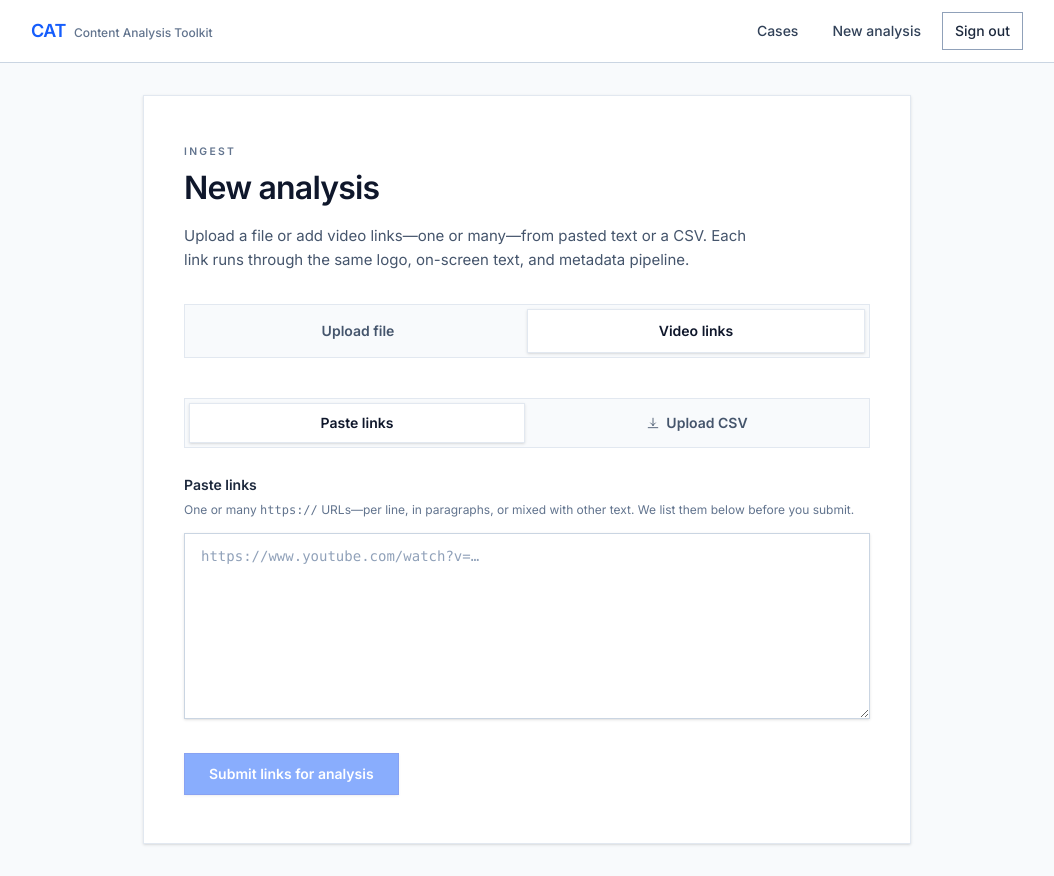
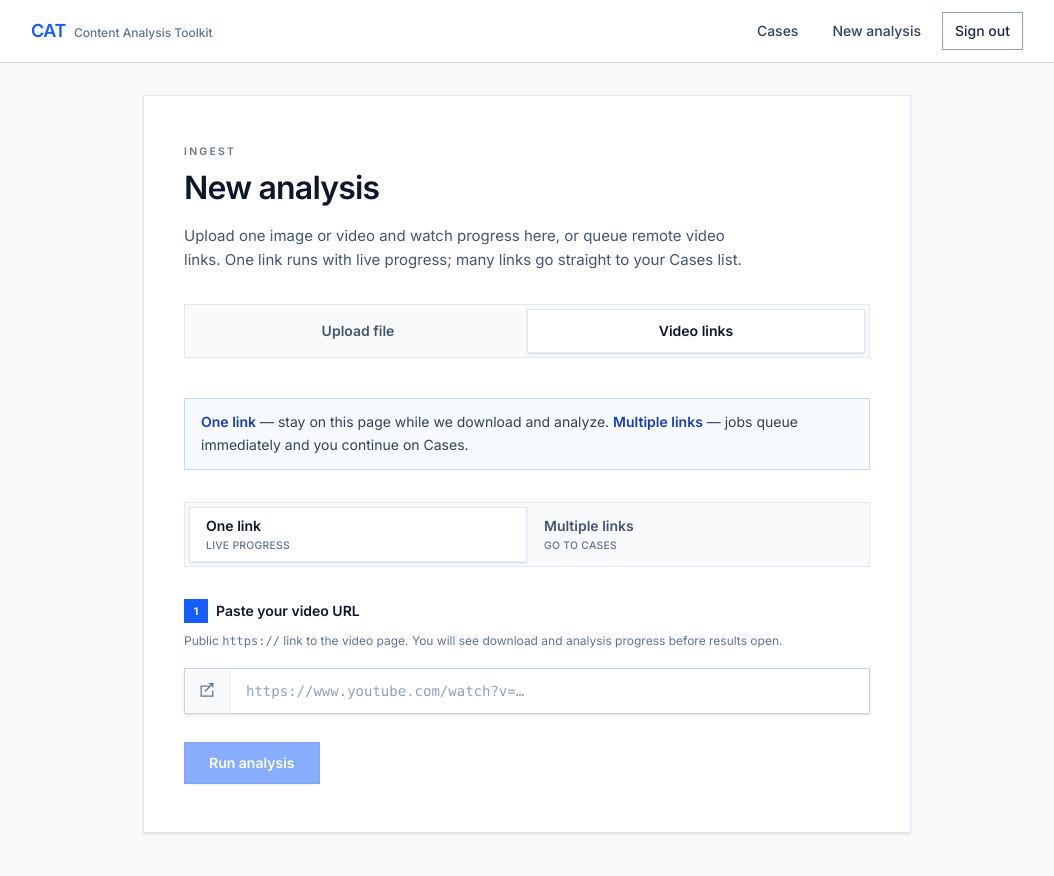
Before and after one commit to contrailsai/content_analysis_tool, a Next.js app: page /run-analysis in a window 1280 px wide. Both pictures are taken after a click on the tab "Video links". Shown: the whole page, without its empty margins (113-1167 px from the left). Built offline with nearby package versions, Linux system fonts and the light colour scheme.

Commit message:
better UI for uploading setup

```diff
--- a/app/(dashboard)/run-analysis/page.js
+++ b/app/(dashboard)/run-analysis/page.js
@@ -90,6 +90,29 @@ function UploadIcon({ className = "h-4 w-4" }) {
   );
 }
 
+function LinkIcon({ className = "h-5 w-5" }) {
+  return (
+    <svg className={className} fill="none" viewBox="0 0 24 24" stroke="currentColor" strokeWidth={1.5} aria-hidden>
+      <path
+        strokeLinecap="square"
+        strokeLinejoin="miter"
+        d="M13.5 6H5v12h14v-6M10 12l9-9m0 0v4m0-4h-4"
+      />
+    </svg>
+  );
+}
+
+function StepBadge({ n, label }) {
+  return (
+    <div className="flex items-center gap-2">
+      <span className="flex h-6 w-6 shrink-0 items-center justify-center border border-blue-600 bg-blue-600 text-[0.65rem] font-bold text-white">
+        {n}
+      </span>
+      <span className="text-sm font-semibold text-slate-900">{label}</span>
+    </div>
+  );
+}
+
 /** Snapshot of the file for overlay + multipart parity fields (validated on server). */
 function appendFileWithMetadata(formData, f) {
   formData.append("file", f, f.name);
@@ -122,6 +145,9 @@ export default function RunAnalysisPage() {
   /** Set when submitting or tracking a URL-sourced job (overlay metadata). */
   const [linkSession, setLinkSession] = useState(null);
   const [ingestMode, setIngestMode] = useState("file");
+  /** "single" = one URL with live progress; "multiple" = batch queue then Cases list. */
+  const [linkScope, setLinkScope] = useState("single");
+  const [singleLinkInput, setSingleLinkInput] = useState("");
   const [linkInputMode, setLinkInputMode] = useState("text");
   const [bulkTextInput, setBulkTextInput] = useState("");
   const [detectedUrls, setDetectedUrls] = useState([]);
@@ -129,7 +155,10 @@ export default function RunAnalysisPage() {
   const csvInputRef = useRef(null);
 
   const tracking = Boolean(trackingJobId);
-  const busy = submitting || tracking;
+  const formLocked = submitting || tracking;
+  /** Full-screen progress only for file upload or a single tracked link—not batch queue. */
+  const showProgressOverlay =
+    tracking || uploadSession != null || linkSession != null || (submitting && ingestMode === "file");
 
   const clearRunSessions = useCallback(() => {
     if (sessionPreviewRef.current) {
@@ -142,7 +171,7 @@ export default function RunAnalysisPage() {
 
   const switchIngestMode = useCallback(
     (mode) => {
-      if (busy) return;
+      if (formLocked) return;
       setIngestMode(mode);
       setError("");
       setStatus("");
@@ -150,25 +179,42 @@ export default function RunAnalysisPage() {
         setFile(null);
       }
       if (mode === "file") {
+        setLinkScope("single");
+        setSingleLinkInput("");
         setLinkInputMode("text");
         setBulkTextInput("");
         setDetectedUrls([]);
         setBulkCsvName("");
       }
     },
-    [busy],
+    [formLocked],
+  );
+
+  const switchLinkScope = useCallback(
+    (scope) => {
+      if (formLocked) return;
+      setLinkScope(scope);
+      setError("");
+      setStatus("");
+      setSingleLinkInput("");
+      setLinkInputMode("text");
+      setBulkTextInput("");
+      setDetectedUrls([]);
+      setBulkCsvName("");
+    },
+    [formLocked],
   );
 
   const switchLinkInputMode = useCallback(
     (mode) => {
-      if (busy) return;
+      if (formLocked) return;
       setLinkInputMode(mode);
       setError("");
       setDetectedUrls([]);
       setBulkCsvName("");
       setBulkTextInput("");
     },
-    [busy],
+    [formLocked],
   );
 
   const runUrlDetection = useCallback((text) => {
@@ -191,7 +237,7 @@ export default function RunAnalysisPage() {
   function onCsvInputChange(e) {
     const f = e.target.files?.[0];
     e.target.value = "";
-    if (!f || busy) return;
+    if (!f || formLocked) return;
     setError("");
     const name = f.name || "upload.csv";
     const lower = name.toLowerCase();
@@ -211,6 +257,57 @@ export default function RunAnalysisPage() {
     };
     reader.onerror = () => setError("Could not read the CSV file.");
     reader.readAsText(f);
+  }
+
+  async function onSubmitSingleLink(e) {
+    e.preventDefault();
+    setError("");
+    setStatus("");
+    const trimmed = singleLinkInput.trim();
+    if (!trimmed) {
+      setError("Enter a video link starting with https://");
+      return;
+    }
+    const urls = extractHttpsUrls(trimmed);
+    const href = urls[0] || null;
+    if (!href) {
+      setError("Enter a valid https:// URL.");
+      return;
+    }
+    if (urls.length > 1) {
+      setError("Only one link at a time here. Switch to “Multiple links” to queue several.");
+      return;
+    }
+    setSubmitting(true);
+    setLinkSession({ sourceUrl: href });
+    try {
+      const res = await fetch("/api/analysis/jobs", {
+        method: "POST",
+        headers: { "Content-Type": "application/json" },
+        body: JSON.stringify({ source_url: href }),
+      });
+      const data = await res.json().catch(() => ({}));
+      if (!res.ok) {
+        setLinkSession(null);
+        setError(data.error || "Something went wrong.");
+        return;
+      }
+      const jobId = data.job_id;
+      if (!jobId || typeof jobId !== "string") {
+        setLinkSession(null);
+        setError("Missing job id from server.");
+        return;
+      }
+      setSingleLinkInput("");
+      setStatus("Queued for analysis…");
+      setTrackingJobId(jobId);
+      router.refresh();
+    } catch {
+      setLinkSession(null);
+      setError("Network error. Check your connection and try again.");
+    } finally {
+      setSubmitting(false);
+    }
   }
 
   async function onSubmitBulkLinks(e) {
@@ -359,29 +456,29 @@ export default function RunAnalysisPage() {
   }, []);
 
   useEffect(() => {
-    if (!busy) return undefined;
+    if (!showProgressOverlay) return undefined;
     const prev = document.body.style.overflow;
     document.body.style.overflow = "hidden";
     return () => {
       document.body.style.overflow = prev;
     };
-  }, [busy]);
+  }, [showProgressOverlay]);
 
   const openPicker = useCallback(() => {
-    if (busy) return;
+    if (formLocked) return;
     inputRef.current?.click();
-  }, [busy]);
+  }, [formLocked]);
 
   const removeFile = useCallback(() => {
-    if (busy) return;
+    if (formLocked) return;
     setFile(null);
     setError("");
     setStatus("");
-  }, [busy]);
+  }, [formLocked]);
 
   const pickFile = useCallback(
     (f) => {
-      if (busy) return;
+      if (formLocked) return;
       if (!f) return;
       if (!isAcceptedFile(f)) {
         setError("Only image and video files are supported.");
@@ -395,7 +492,7 @@ export default function RunAnalysisPage() {
       setStatus("");
       setFile(f);
     },
-    [busy],
+    [formLocked],
   );
 
   function onInputChange(e) {
@@ -408,14 +505,14 @@ export default function RunAnalysisPage() {
     e.preventDefault();
     e.stopPropagation();
     setDragOver(false);
-    if (busy) return;
+    if (formLocked) return;
     pickFile(e.dataTransfer.files?.[0]);
   }
 
   function onDragOver(e) {
     e.preventDefault();
     e.stopPropagation();
-    if (busy) return;
+    if (formLocked) return;
     setDragOver(true);
   }
 
@@ -498,16 +595,16 @@ export default function RunAnalysisPage() {
     <div className="mx-auto max-w-3xl rounded-none">
       <div className="relative min-h-[min(85vh,640px)] overflow-hidden rounded-none border border-slate-200 bg-white shadow-sm">
         <div
-          className={`relative rounded-none px-6 py-10 sm:px-10 sm:py-12 ${busy ? "pointer-events-none select-none" : ""}`}
-          aria-hidden={busy ? true : undefined}
+          className={`relative rounded-none px-6 py-10 sm:px-10 sm:py-12 ${showProgressOverlay ? "pointer-events-none select-none" : ""}`}
+          aria-hidden={showProgressOverlay ? true : undefined}
         >
             <p className="text-[0.65rem] font-semibold uppercase tracking-[0.22em] text-slate-500">Ingest</p>
             <h1 className="mt-2 text-3xl font-semibold leading-tight tracking-tight text-slate-900 sm:text-[2rem]">
               New analysis
             </h1>
             <p className="mt-4 max-w-xl text-[0.9375rem] leading-relaxed text-slate-600">
-              Upload a file or add video links—one or many—from pasted text or a CSV. Each link runs through the same
-              logo, on-screen text, and metadata pipeline.
+              Upload one image or video and watch progress here, or queue remote video links. One link runs with live
+              progress; many links go straight to your Cases list.
             </p>
 
             <div
@@ -654,7 +751,7 @@ export default function RunAnalysisPage() {
                 )}
               </div>
 
-              {error ? (
+              {error && ingestMode === "file" ? (
                 <p className="rounded-none border border-red-200 bg-red-50 px-4 py-3 text-sm leading-relaxed text-red-900">
                   {error}
                 </p>
@@ -679,14 +776,110 @@ export default function RunAnalysisPage() {
               </div>
             </form>
             ) : (
-            <div className="mt-10 space-y-6">
+            <div className="mt-10 space-y-8">
+              <div
+                className="border border-blue-200 bg-blue-50/50 px-4 py-3 text-sm leading-relaxed text-slate-700"
+                role="note"
+              >
+                <span className="font-semibold text-blue-800">One link</span> — stay on this page while we download and
+                analyze. <span className="font-semibold text-blue-800">Multiple links</span> — jobs queue immediately and
+                you continue on Cases.
+              </div>
+
+              <div
+                className="flex rounded-none border border-slate-200 bg-slate-50 p-1"
+                role="tablist"
+                aria-label="How many links"
+              >
+                {[
+                  { id: "single", label: "One link", hint: "Live progress" },
+                  { id: "multiple", label: "Multiple links", hint: "Go to Cases" },
+                ].map((tab) => (
+                  <button
+                    key={tab.id}
+                    type="button"
+                    role="tab"
+                    aria-selected={linkScope === tab.id}
+                    onClick={() => switchLinkScope(tab.id)}
+                    className={`min-h-[52px] flex-1 rounded-none px-3 py-2 text-left transition-colors sm:px-4 ${
+                      linkScope === tab.id
+                        ? "border border-slate-200 bg-white text-slate-900 shadow-sm"
+                        : "border border-transparent text-slate-600 hover:text-slate-900"
+                    }`}
+                  >
+                    <span className="block text-sm font-semibold">{tab.label}</span>
+                    <span className="mt-0.5 block text-[0.65rem] font-medium uppercase tracking-wide text-slate-500">
+                      {tab.hint}
+                    </span>
+                  </button>
+                ))}
+              </div>
+
+              {linkScope === "single" ? (
+                <form onSubmit={onSubmitSingleLink} className="space-y-6">
+                  <div>
+                    <StepBadge n={1} label="Paste your video URL" />
+                    <p className="mt-2 text-xs leading-relaxed text-slate-500">
+                      Public <span className="font-mono">https://</span> link to the video page. You will see download
+                      and analysis progress before results open.
+                    </p>
+                    <div className="mt-4 flex gap-0 border border-slate-300 bg-white shadow-sm focus-within:border-blue-600 focus-within:ring-2 focus-within:ring-blue-600/20">
+                      <span
+                        className="flex shrink-0 items-center border-r border-slate-200 bg-slate-50 px-3 text-slate-500"
+                        aria-hidden
+                      >
+                        <LinkIcon className="h-5 w-5" />
+                      </span>
+                      <input
+                        id="run-analysis-single-link"
+                        type="url"
+                        inputMode="url"
+                        autoComplete="url"
+                        spellCheck={false}
+                        placeholder="https://www.youtube.com/watch?v=…"
+                        value={singleLinkInput}
+                        onChange={(e) => {
+                          setSingleLinkInput(e.target.value);
+                          setError("");
+                        }}
+                        className="min-w-0 flex-1 rounded-none border-0 bg-white px-4 py-3 font-mono text-sm text-slate-900 outline-none placeholder:text-slate-400"
+                      />
+                    </div>
+                  </div>
+
+                  {error && ingestMode === "link" && linkScope === "single" ? (
+                    <p className="rounded-none border border-red-200 bg-red-50 px-4 py-3 text-sm leading-relaxed text-red-900">
+                      {error}
+                    </p>
+                  ) : null}
+
+                  <div className="flex flex-wrap gap-3 pt-1">
+                    <button
+                      type="submit"
+                      disabled={submitting || !singleLinkInput.trim()}
+                      className="rounded-none border border-blue-700 bg-blue-600 px-6 py-2.5 text-sm font-semibold text-white shadow-sm transition-[background-color,box-shadow] hover:bg-blue-700 hover:shadow-md disabled:cursor-not-allowed disabled:opacity-50"
+                    >
+                      {submitting ? "Starting…" : "Run analysis"}
+                    </button>
+                  </div>
+                </form>
+              ) : (
+              <>
+              <div>
+                <StepBadge n={1} label="Add links" />
+                <p className="mt-2 text-xs leading-relaxed text-slate-500">
+                  Paste text or upload a CSV. We extract every <span className="font-mono">https://</span> URL, then you
+                  queue them on Cases—no waiting for results on this page.
+                </p>
+              </div>
+
               <div
                 className="flex flex-wrap gap-1 rounded-none border border-slate-200 bg-slate-50 p-1"
                 role="tablist"
                 aria-label="Link input method"
               >
                 {[
-                  { id: "text", label: "Paste links" },
+                  { id: "text", label: "Paste text" },
                   { id: "csv", label: "Upload CSV", icon: true },
                 ].map((tab) => (
                   <button
@@ -719,12 +912,10 @@ export default function RunAnalysisPage() {
 
                   {linkInputMode === "text" ? (
                     <div>
-                      <label htmlFor="run-analysis-bulk-text" className="text-sm font-semibold text-slate-800">
-                        Paste links
-                      </label>
-                      <p className="mt-1 text-xs leading-relaxed text-slate-500">
-                        One or many <span className="font-mono">https://</span> URLs—per line, in paragraphs, or mixed
-                        with other text. We list them below before you submit.
+                      <StepBadge n={2} label="Paste or type URLs" />
+                      <p className="mt-2 text-xs leading-relaxed text-slate-500">
+                        Any mix of text—we pull out every <span className="font-mono">https://</span> link and show them
+                        in the review list below.
                       </p>
                       <textarea
                         id="run-analysis-bulk-text"
@@ -738,8 +929,8 @@ export default function RunAnalysisPage() {
                     </div>
                   ) : (
                     <div>
-                      <p className="text-sm font-semibold text-slate-800">Upload a CSV</p>
-                      <p className="mt-1 text-xs leading-relaxed text-slate-500">
+                      <StepBadge n={2} label="Upload a CSV" />
+                      <p className="mt-2 text-xs leading-relaxed text-slate-500">
                         Any column may contain links—we extract every <span className="font-mono">https://</span> URL in
                         the file (same rules as paste mode).
                       </p>
@@ -763,16 +954,19 @@ export default function RunAnalysisPage() {
                   )}
 
                   {detectedUrls.length > 0 ? (
-                    <div className="rounded-none border border-slate-200 bg-slate-50/80">
-                      <div className="flex flex-wrap items-center justify-between gap-2 border-b border-slate-200 px-4 py-3">
-                        <p className="text-sm font-semibold text-slate-800">
-                          {detectedUrls.length} link{detectedUrls.length === 1 ? "" : "s"} ready
+                    <div className="rounded-none border border-slate-200 bg-white">
+                      <div className="flex flex-wrap items-center justify-between gap-2 border-b border-slate-200 bg-slate-50 px-4 py-3">
+                        <div>
+                          <p className="text-sm font-semibold text-slate-900">
+                            Step 3 · Review {detectedUrls.length} link{detectedUrls.length === 1 ? "" : "s"}
                             {detectedUrls.length > MAX_BATCH_SOURCE_URLS ? (
                               <span className="ml-2 font-normal text-red-700">
-                              (max {MAX_BATCH_SOURCE_URLS} per batch)
+                                (max {MAX_BATCH_SOURCE_URLS})
                               </span>
                             ) : null}
                           </p>
+                          <p className="mt-0.5 text-xs text-slate-500">Queued on Cases—you can leave this page right away.</p>
+                        </div>
                         <button
                           type="button"
                           onClick={() => {
@@ -786,11 +980,19 @@ export default function RunAnalysisPage() {
                         </button>
                       </div>
                       <ul className="max-h-56 divide-y divide-slate-200 overflow-y-auto">
-                        {detectedUrls.map((href) => (
-                          <li key={href} className="flex items-start gap-2 px-4 py-2.5">
-                            <span className="min-w-0 flex-1 break-all font-mono text-[0.75rem] text-slate-800">
-                              {href}
+                        {detectedUrls.map((href) => {
+                          const host = safeUrlHostname(href);
+                          return (
+                            <li key={href} className="flex items-start gap-3 px-4 py-3">
+                              <span className="flex h-8 w-8 shrink-0 items-center justify-center border border-blue-200 bg-blue-50 text-blue-700">
+                                <LinkIcon className="h-4 w-4" />
                               </span>
+                              <div className="min-w-0 flex-1">
+                                {host ? (
+                                  <p className="text-xs font-semibold uppercase tracking-wide text-slate-500">{host}</p>
+                                ) : null}
+                                <p className="mt-0.5 break-all font-mono text-[0.75rem] leading-snug text-slate-800">{href}</p>
+                              </div>
                               <button
                                 type="button"
                                 onClick={() => removeDetectedUrl(href)}
@@ -799,14 +1001,15 @@ export default function RunAnalysisPage() {
                                 Remove
                               </button>
                             </li>
-                        ))}
+                          );
+                        })}
                       </ul>
                     </div>
                   ) : linkInputMode === "text" && bulkTextInput.trim() ? (
                     <p className="text-xs text-slate-500">No https:// links detected yet.</p>
                   ) : null}
 
-                  {error ? (
+                  {error && linkScope === "multiple" ? (
                     <p className="rounded-none border border-red-200 bg-red-50 px-4 py-3 text-sm leading-relaxed text-red-900">
                       {error}
                     </p>
@@ -824,7 +1027,9 @@ export default function RunAnalysisPage() {
                     >
                       {submitting
                         ? "Queueing…"
-                        : `Submit ${detectedUrls.length || ""} link${detectedUrls.length === 1 ? "" : "s"} for analysis`}
+                        : detectedUrls.length
+                          ? `Queue ${detectedUrls.length} on Cases`
+                          : "Queue on Cases"}
                     </button>
                     {linkInputMode === "text" && bulkTextInput.trim() && !detectedUrls.length ? (
                       <button
@@ -837,12 +1042,14 @@ export default function RunAnalysisPage() {
                     ) : null}
                   </div>
                 </form>
+              </>
+              )}
             </div>
             )}
         </div>
       </div>
 
-      {busy ? (
+      {showProgressOverlay ? (
         <div
           className="fixed inset-0 z-50 flex flex-col overflow-y-auto bg-slate-900/25 backdrop-blur-sm"
           role="dialog"
@@ -875,12 +1082,17 @@ export default function RunAnalysisPage() {
                 </div>
 
                 <div className="grid gap-0 border-b border-slate-100 sm:grid-cols-[minmax(0,1fr)_minmax(200px,240px)]">
-                  <div className="border-b border-slate-100 p-6 sm:border-b-0 sm:border-r sm:p-8">
+                  <div className={`border-b border-slate-100 p-6 sm:border-b-0 sm:border-r sm:p-8 ${linkSession ? "border-l-4 border-l-blue-600 bg-blue-50/30" : ""}`}>
                     {linkSession ? (
                       <dl className="space-y-2.5 text-xs text-slate-600">
-                        <div>
-                          <dt className="font-semibold uppercase tracking-wide text-slate-500">Source URL</dt>
+                        <div className="flex items-start gap-2">
+                          <span className="mt-0.5 text-blue-600" aria-hidden>
+                            <LinkIcon className="h-4 w-4" />
+                          </span>
+                          <div className="min-w-0">
+                            <dt className="font-semibold uppercase tracking-wide text-slate-500">Video link</dt>
                             <dd className="mt-0.5 break-all font-mono text-[0.8rem] text-slate-900">{linkSession.sourceUrl}</dd>
+                          </div>
                         </div>
                         {linkHostname ? (
                           <div>
@@ -934,11 +1146,11 @@ export default function RunAnalysisPage() {
                       <div className="h-16 w-16 rounded-none border-2 border-blue-200 border-t-blue-600 motion-safe:animate-spin" aria-hidden />
                     ) : null}
                     {linkSession && !overlayPreview && tracking ? (
-                      <div className="flex max-w-[220px] flex-col items-center gap-3 px-2 text-center">
-                        <svg className="h-10 w-10 text-slate-500" fill="none" viewBox="0 0 24 24" stroke="currentColor" strokeWidth={1.25} aria-hidden>
-                          <path strokeLinecap="square" strokeLinejoin="miter" d="M13.5 6H5v12h14v-6M10 12l9-9m0 0v4m0-4h-4" />
-                        </svg>
-                        <p className="text-[0.7rem] font-medium uppercase tracking-wide text-slate-400">Remote media</p>
+                      <div className="flex max-w-[220px] flex-col items-center gap-3 border border-slate-700 bg-slate-900/80 px-4 py-5 text-center">
+                        <span className="text-blue-400" aria-hidden>
+                          <LinkIcon className="h-10 w-10" />
+                        </span>
+                        <p className="text-[0.7rem] font-semibold uppercase tracking-wide text-slate-300">Fetching remote video</p>
                         <a
                           href={linkSession.sourceUrl}
                           target="_blank"
```
Lines whose indentation alone changed are shown as unchanged.
